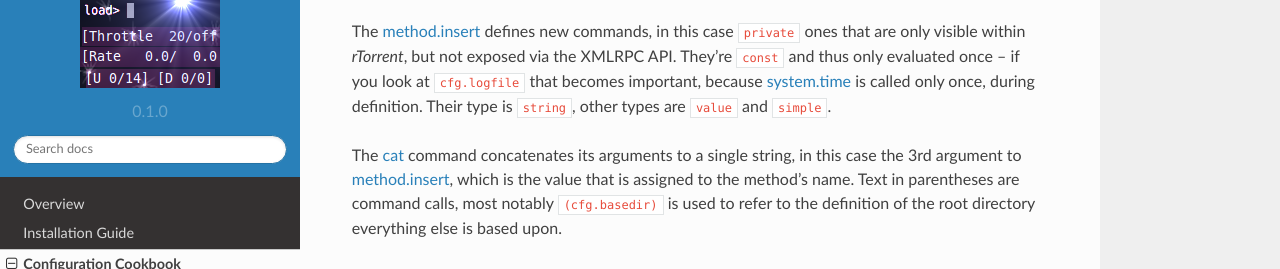
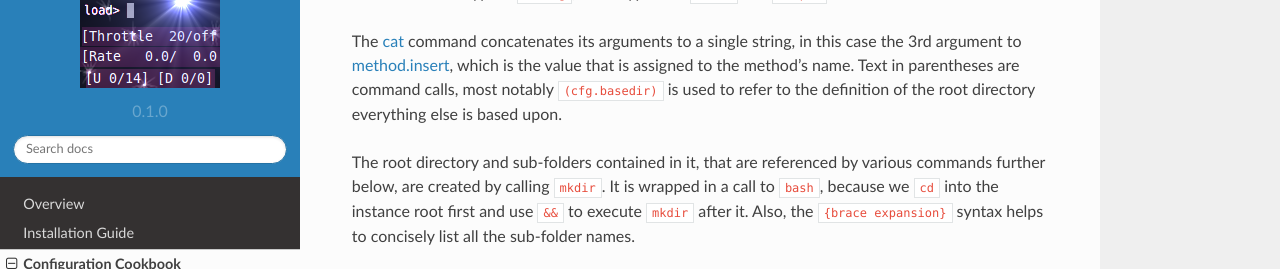
Before and after one commit to rtorrent-community/rtorrent-docs, a Sphinx documentation site: the page built from docs/cookbook.rst, in a window 1280 px wide and 900 px high, scrolled down 3561 px, cut to the strip 105-374 px from the top of the window. Built offline with Sphinx 7.4.7 and the Read the Docs theme 2.0.0, drawn with Linux system fonts in a browser that asks for light colours; some of the changed text lies outside the part shown.

Commit message:
config template: mkdir call moved *into* the template

```diff
--- a/docs/cookbook.rst
+++ b/docs/cookbook.rst
@@ -74,14 +74,8 @@
         | grep -A9999 '^######' | grep -B9999 '^### END' \
         | sed -re "s:/home/USERNAME:$HOME:" >~/.rtorrent.rc
 
-To create the directory tree this configuration expects, also call these commands:
-
-.. code-block:: shell
-
-    mkdir -p "$HOME/rtorrent"/{.session,download,log,watch/load,watch/start}
-
-That means that all files *rTorrent* uses are located
-in the ``~/rtorrent`` directory, except the main configuration file.
+All files *rTorrent* uses or creates are located in the ``~/rtorrent`` directory,
+except the main configuration file.
 
 Here is a copy of the template in full, see :ref:`config-deconstructed`
 below for a detailed explanation of its parts.
@@ -194,7 +188,7 @@
 .. literalinclude:: rtorrent.rc
    :language: ini
    :start-after: Instance layout
-   :end-before: Listening port
+   :end-before: Create instance
 
 The :term:`method.insert` defines new commands, in this case ``private`` ones that are
 only visible within *rTorrent*, but not exposed via the XMLRPC API.
@@ -208,6 +202,16 @@
 Text in parentheses are command calls, most notably ``(cfg.basedir)``
 is used to refer to the definition of the root directory everything else is based upon.
 
+The root directory and sub-folders contained in it, that are referenced by various
+commands further below, are created by calling ``mkdir``.
+It is wrapped in a call to ``bash``,
+because we ``cd`` into the instance root first and use ``&&`` to execute ``mkdir`` after it.
+Also, the ``{brace expansion}`` syntax helps to concisely list all the sub-folder names.
+
+.. literalinclude:: rtorrent.rc
+   :language: ini
+   :start-after: Create instance
+   :end-before: Listening port
 
 Next, the listening port for incoming peer traffic is set using the associated commands
 :term:`network.port_range.set` and :term:`network.port_random.set`.
```
